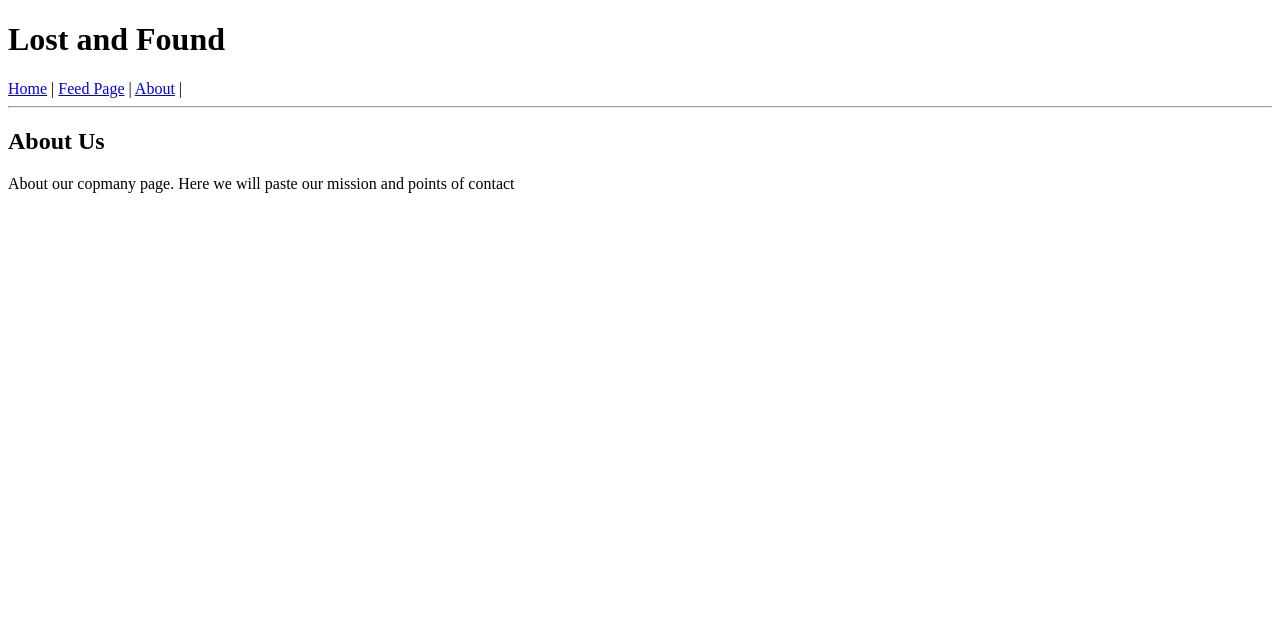
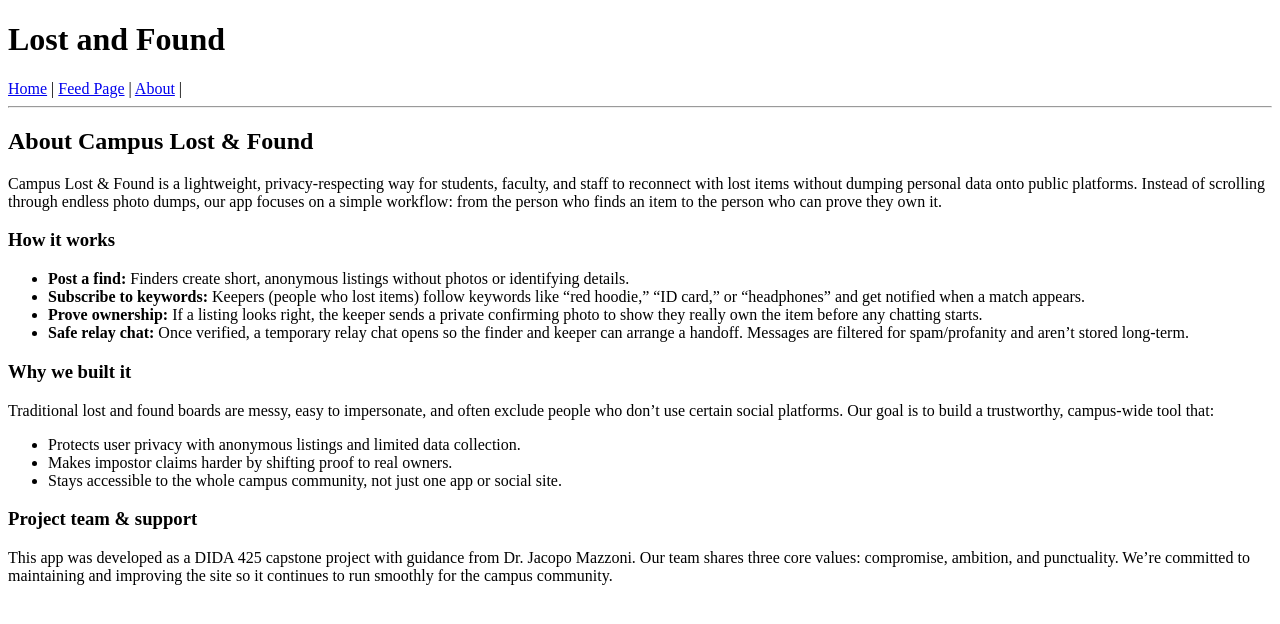
Before and after one commit to kaitlyncapone1/425-Capstone-Project-FindersKeepers, a Django app: page /about/ in a window 1280 px wide. Shown: the top 624 px of the page. Run offline with Django 5.2, Linux system fonts and the light colour scheme.

Commit message:
Updated about page

```diff
--- a/lostandfound/templates/lostandfound/about.html
+++ b/lostandfound/templates/lostandfound/about.html
@@ -1,6 +1,41 @@
 {% extends 'lostandfound/base.html' %}
 
 {% block content %}
-<h2>About Us</h2>
-<p>About our copmany page. Here we will paste our mission and points of contact</p>
+<h2>About Campus Lost &amp; Found</h2>
+
+<p>
+  Campus Lost &amp; Found is a lightweight, privacy-respecting way for students, faculty,
+  and staff to reconnect with lost items without dumping personal data onto public
+  platforms. Instead of scrolling through endless photo dumps, our app focuses on a
+  simple workflow: from the person who finds an item to the person who can prove they
+  own it.
+</p>
+
+<h3>How it works</h3>
+<ul>
+  <li><strong>Post a find:</strong> Finders create short, anonymous listings without photos or identifying details.</li>
+  <li><strong>Subscribe to keywords:</strong> Keepers (people who lost items) follow keywords like “red hoodie,” “ID card,” or “headphones” and get notified when a match appears.</li>
+  <li><strong>Prove ownership:</strong> If a listing looks right, the keeper sends a private confirming photo to show they really own the item before any chatting starts.</li>
+  <li><strong>Safe relay chat:</strong> Once verified, a temporary relay chat opens so the finder and keeper can arrange a handoff. Messages are filtered for spam/profanity and aren’t stored long-term.</li>
+</ul>
+
+<h3>Why we built it</h3>
+<p>
+  Traditional lost and found boards are messy, easy to impersonate, and often exclude
+  people who don’t use certain social platforms. Our goal is to build a trustworthy,
+  campus-wide tool that:
+</p>
+<ul>
+  <li>Protects user privacy with anonymous listings and limited data collection.</li>
+  <li>Makes impostor claims harder by shifting proof to real owners.</li>
+  <li>Stays accessible to the whole campus community, not just one app or social site.</li>
+</ul>
+
+<h3>Project team &amp; support</h3>
+<p>
+  This app was developed as a DIDA 425 capstone project with guidance from
+  Dr. Jacopo Mazzoni. Our team shares three core values: compromise, ambition, and
+  punctuality. We’re committed to maintaining and improving the site so it continues
+  to run smoothly for the campus community.
+</p>
 {% endblock %}
```
